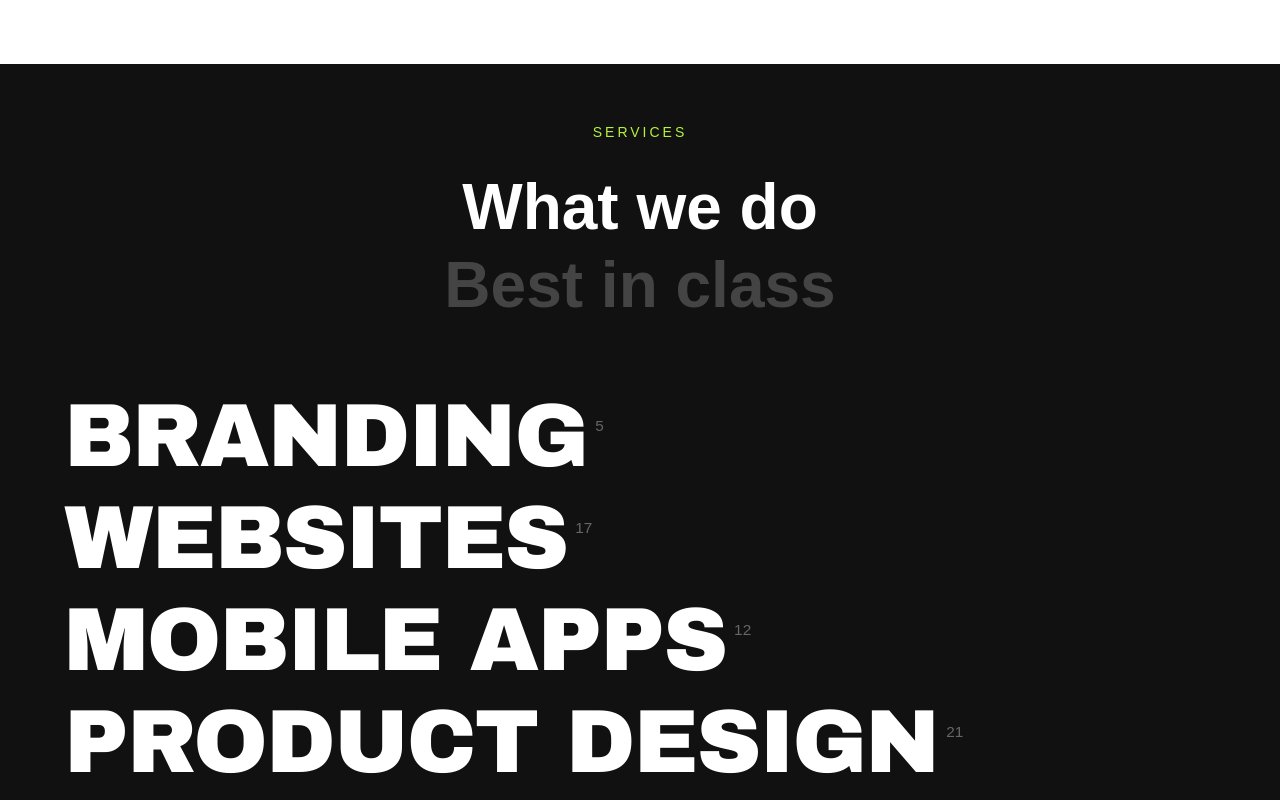
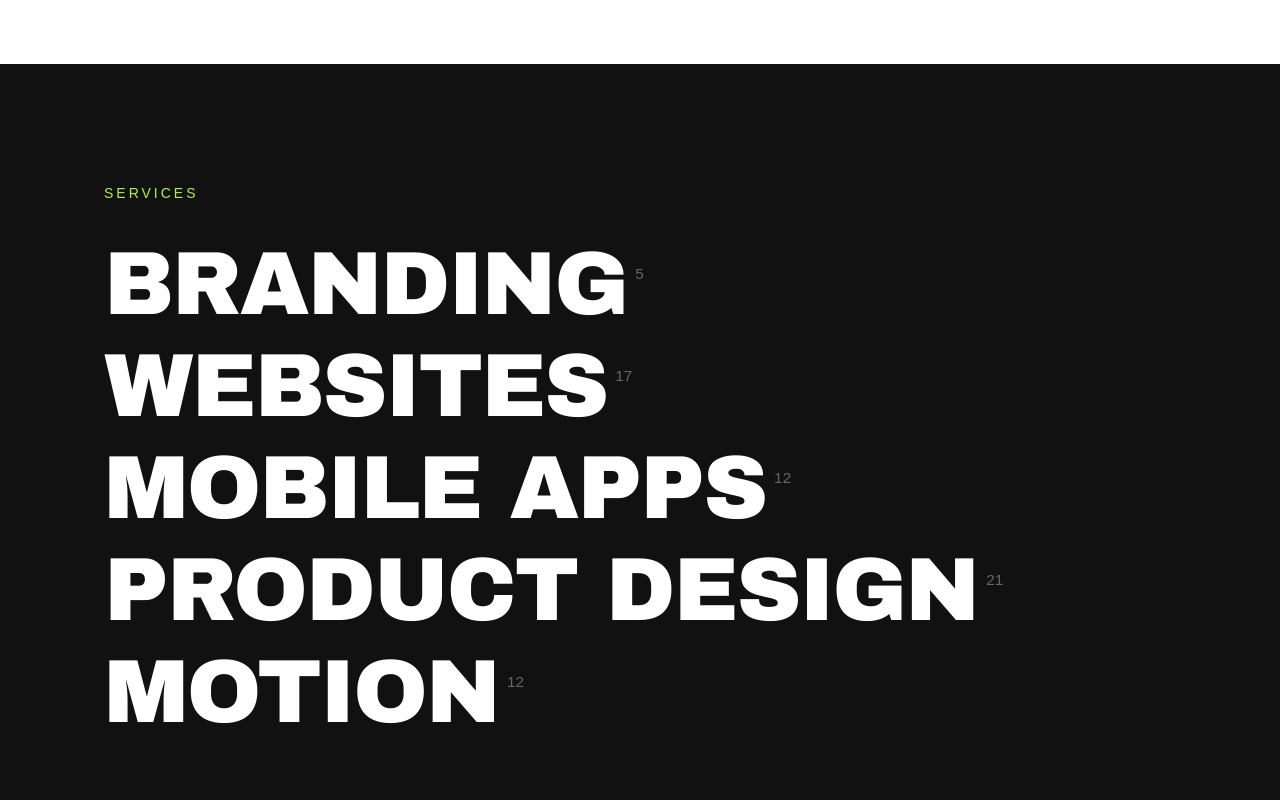
Before and after one commit to Admire-Technologies/Admire, a React (Vite) app in the folder frontend/: page / in a window 1280 px wide. Shown: the part 3920-4720 px from the top of the page. Built offline with nearby package versions, Linux system fonts and the light colour scheme.

Commit message:
Update ServicesSection.jsx

```diff
--- a/frontend/src/components/ServicesSection.jsx
+++ b/frontend/src/components/ServicesSection.jsx
@@ -26,7 +26,6 @@ export default function ServicesSection() {
     >
       {/* Header — constrained */}
       <div style={{ maxWidth: "1200px", margin: "0 auto", width: "100%", padding: "0 4rem", boxSizing: "border-box" }}>
-        <div style={{ textAlign: "center", marginBottom: "4rem" }}>
         <p
           style={{
             color: "#b5f23d",
@@ -40,13 +39,6 @@ export default function ServicesSection() {
         >
           SERVICES
         </p>
-          <h2 style={{ fontSize: "64px", fontWeight: "600", lineHeight: "1.1", margin: "0 0 0.5rem 0", color: "#ffffff", fontFamily: "'DM Sans', sans-serif" }}>
-            What we do
-          </h2>
-          <p style={{ fontSize: "64px", fontWeight: "600", lineHeight: "1.1", margin: "0", color: "#444", fontFamily: "'DM Sans', sans-serif" }}>
-            Best in class
-          </p>
-        </div>
       </div>
 
       {/* Service items — full width bleed */}
@@ -62,12 +54,10 @@ export default function ServicesSection() {
               style={{
                 cursor: "pointer",
                 background: isHovered ? "#b5f23d" : "transparent",
-                padding: "0 4rem",
                 transition: "background 0.2s ease",
-                display: "flex",
-                alignItems: "center",
               }}
             >
+              <div style={{ maxWidth: "1200px", margin: "0 auto", padding: "0 4rem", boxSizing: "border-box", display: "flex", alignItems: "center" }}>
               <span
                 style={{
                   fontSize: "clamp(48px, 7vw, 96px)",
@@ -99,6 +89,7 @@ export default function ServicesSection() {
                 {service.count}
               </sup>
               </div>
+            </div>
           );
         })}
       </div>
```
Lines whose indentation alone changed are shown as unchanged.
